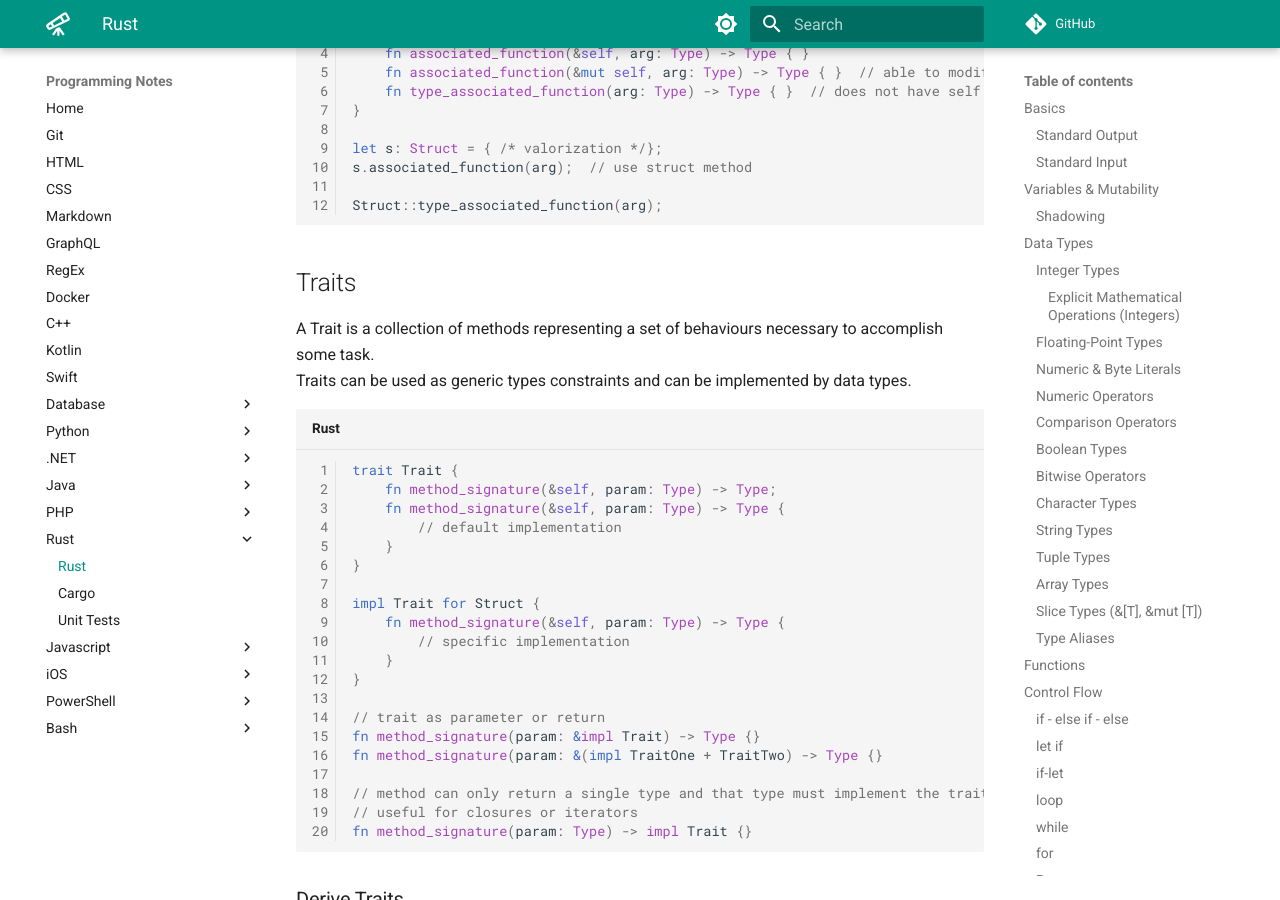
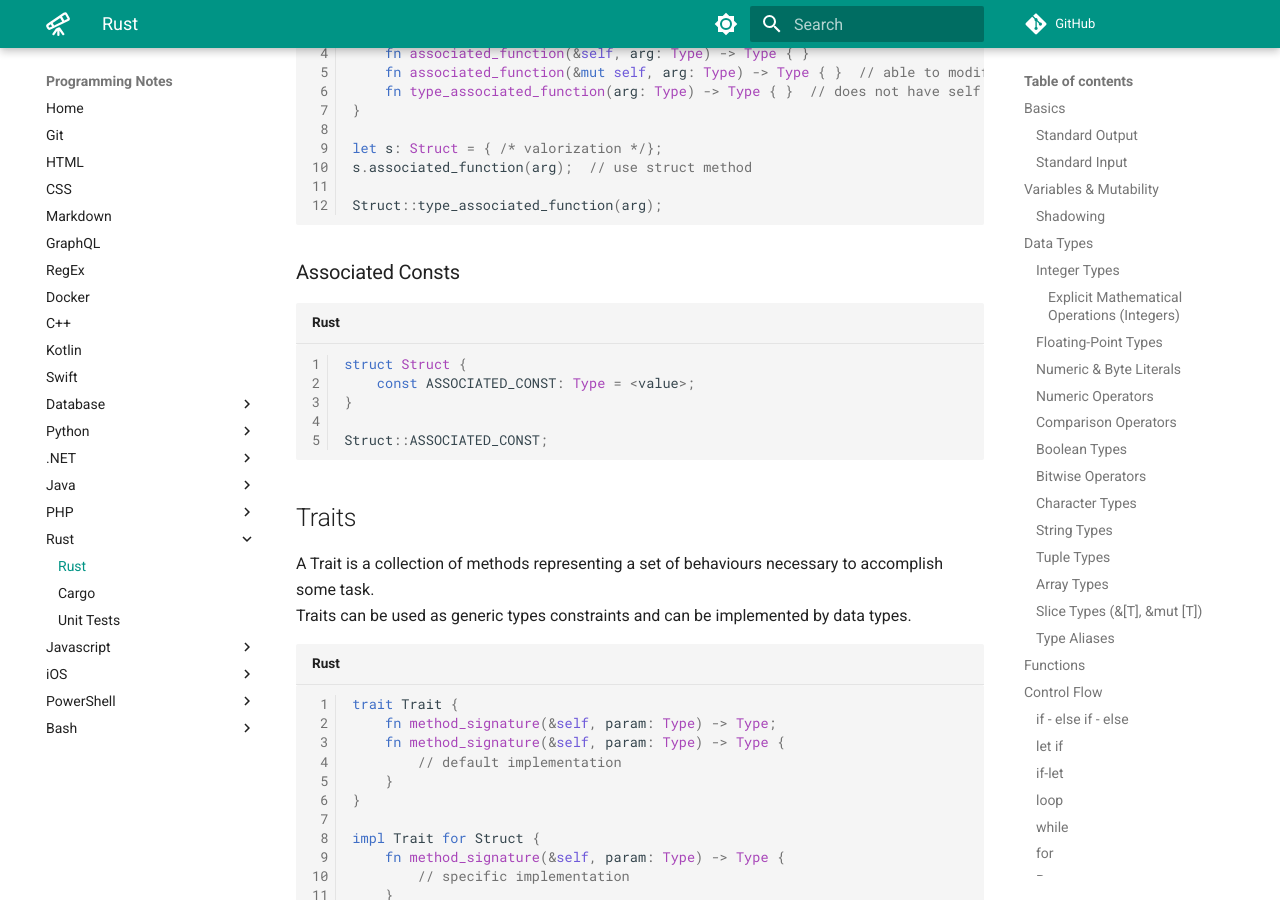
Before and after one commit to m-lamonaca/programming-notes, an MkDocs documentation site: the page built from docs/rust/rust.md, in a window 1280 px wide and 900 px high, scrolled down 16730 px. Built offline with MkDocs 1.6.1 and Material for MkDocs 9.7.7, drawn with Linux system fonts in a browser that asks for light colours; comment, search, counter and statistics services are not loaded.

Commit message:
rust: add associated consts notes

````diff
--- a/docs/rust/rust.md
+++ b/docs/rust/rust.md
@@ -663,6 +663,16 @@ let s: Struct = { /* valorization */};
 s.associated_function(arg);  // use struct method
 
 Struct::type_associated_function(arg);
+```
+
+### Associated Consts
+
+```rs
+struct Struct {
+    const ASSOCIATED_CONST: Type = <value>;
+}
+
+Struct::ASSOCIATED_CONST;
 ```
 
 ## Traits
````
